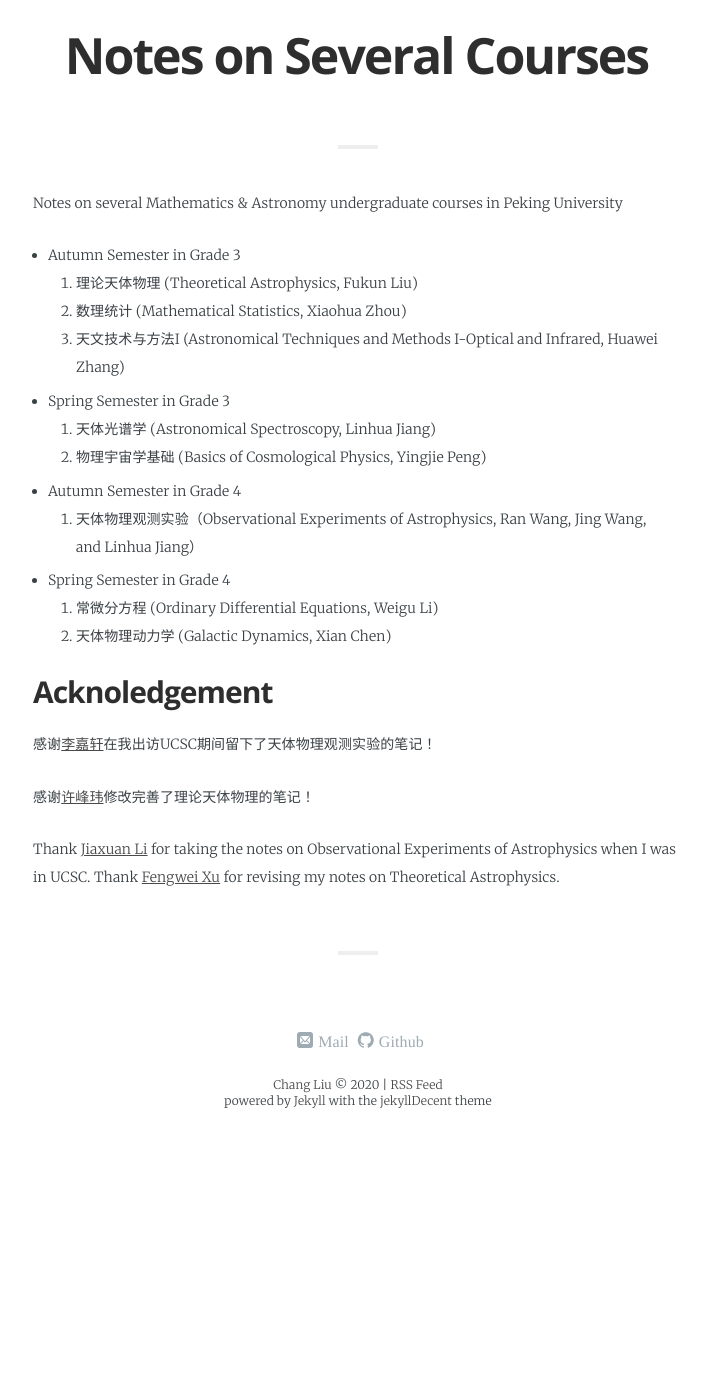
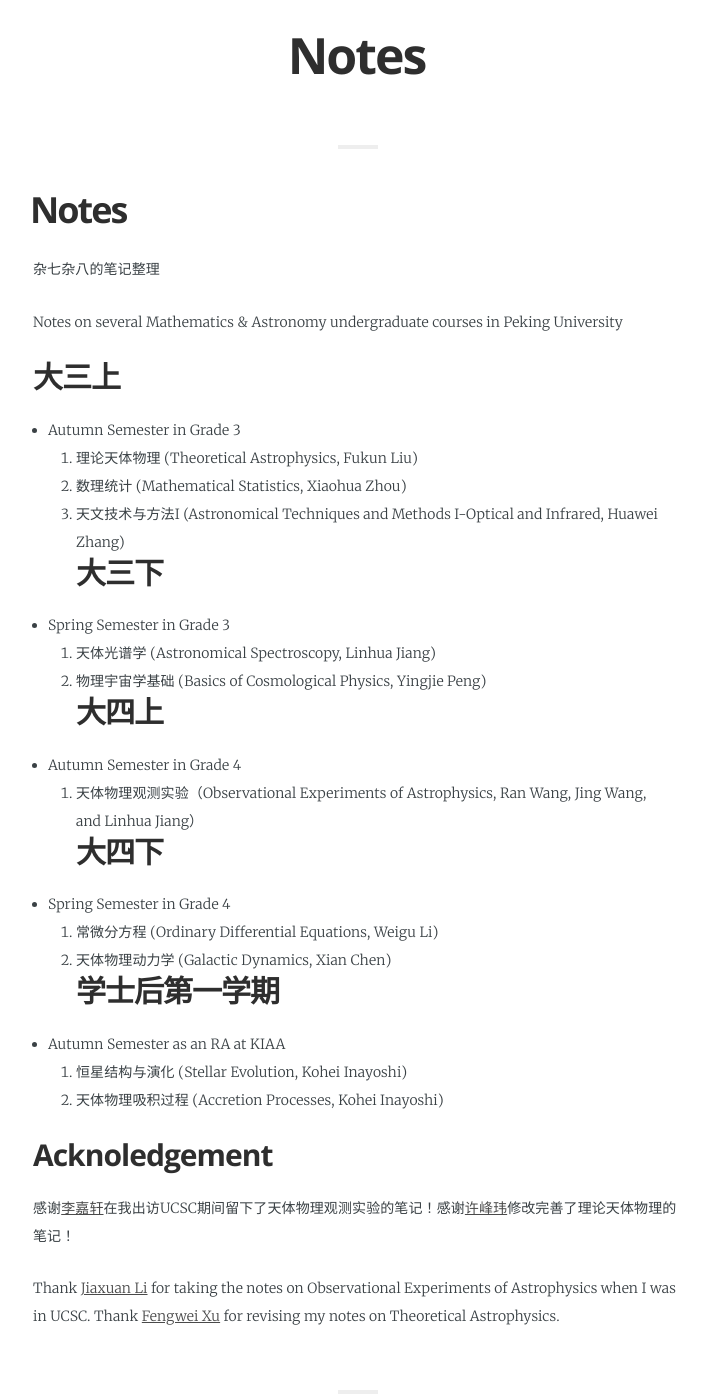
Before and after one commit to slowdivePTG/slowdivePTG.github.io, a Jekyll site: the page built from _pages/Notes.md, in a window 1280 px wide and 1400 px high, scrolled down 348 px. Shown: the whole window, without its empty margins (282-989 px from the left). Built offline with Jekyll 4.4.1, drawn with Linux system fonts in a browser that asks for light colours; some web fonts are replaced; our own code applies the rules of GitHub Pages for plain Markdown files; a script that is not in the unit is left out; before the commit the page ends 1477 px from its top, so only the background shows below that.

Commit message:
Notes updated

```diff
--- a/_pages/Notes.md
+++ b/_pages/Notes.md
@@ -1,33 +1,29 @@
----
-layout:    page
-permalink: "/Notes"
-author:    Chang
-weight:    6
-menutitle: Notes
-title:     Notes on Several Courses
----
+# Notes
+杂七杂八的笔记整理
 
 Notes on several Mathematics & Astronomy undergraduate courses in Peking University
-
+## 大三上
 - Autumn Semester in Grade 3
 1. 理论天体物理 (Theoretical Astrophysics, Fukun Liu)
 2. 数理统计 (Mathematical Statistics, Xiaohua Zhou)
 3. 天文技术与方法I (Astronomical Techniques and Methods I-Optical and Infrared, Huawei Zhang)
-
+## 大三下
 - Spring Semester in Grade 3
 1. 天体光谱学 (Astronomical Spectroscopy, Linhua Jiang)
 2. 物理宇宙学基础 (Basics of Cosmological Physics, Yingjie Peng)
-
+## 大四上
 - Autumn Semester in Grade 4
 1. 天体物理观测实验（Observational Experiments of Astrophysics, Ran Wang, Jing Wang, and Linhua Jiang）
-
+## 大四下
 - Spring Semester in Grade 4
 1. 常微分方程 (Ordinary Differential Equations, Weigu Li)
 2. 天体物理动力学 (Galactic Dynamics, Xian Chen)
+## 学士后第一学期
+- Autumn Semester as an RA at KIAA
+1. 恒星结构与演化 (Stellar Evolution, Kohei Inayoshi)
+2. 天体物理吸积过程 (Accretion Processes, Kohei Inayoshi)
 
 ## Acknoledgement
-感谢[李嘉轩](https://astrojacobli.github.io)在我出访UCSC期间留下了天体物理观测实验的笔记！
-
-感谢[许峰玮](https://github.com/XFengwei)修改完善了理论天体物理的笔记！
+感谢[李嘉轩](https://astrojacobli.github.io)在我出访UCSC期间留下了天体物理观测实验的笔记！感谢[许峰玮](https://github.com/XFengwei)修改完善了理论天体物理的笔记！
 
 Thank [Jiaxuan Li](https://astrojacobli.github.io) for taking the notes on Observational Experiments of Astrophysics when I was in UCSC. Thank [Fengwei Xu](https://github.com/XFengwei) for revising my notes on Theoretical Astrophysics.
```
